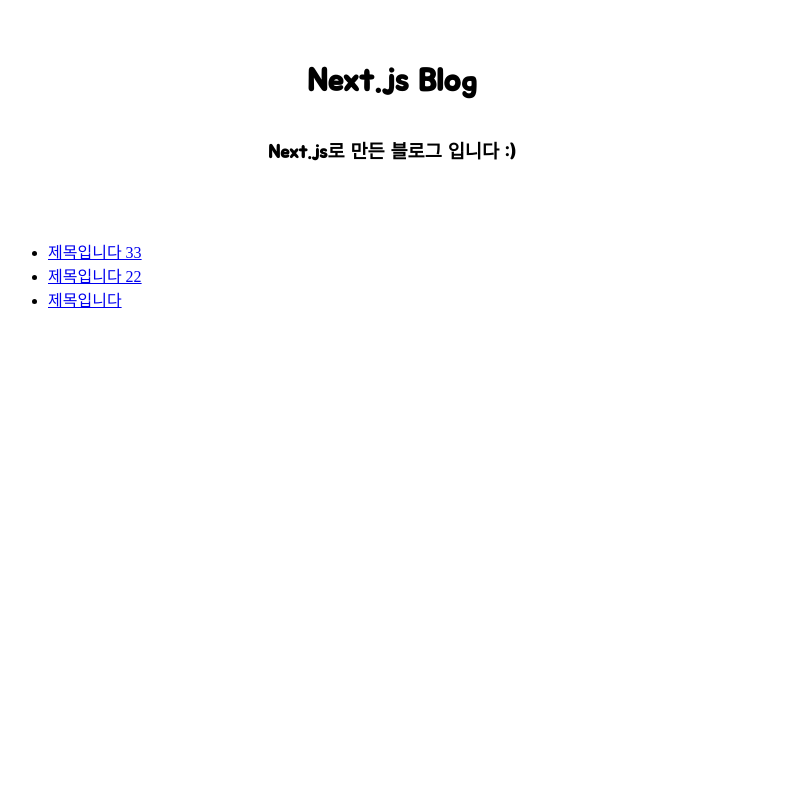
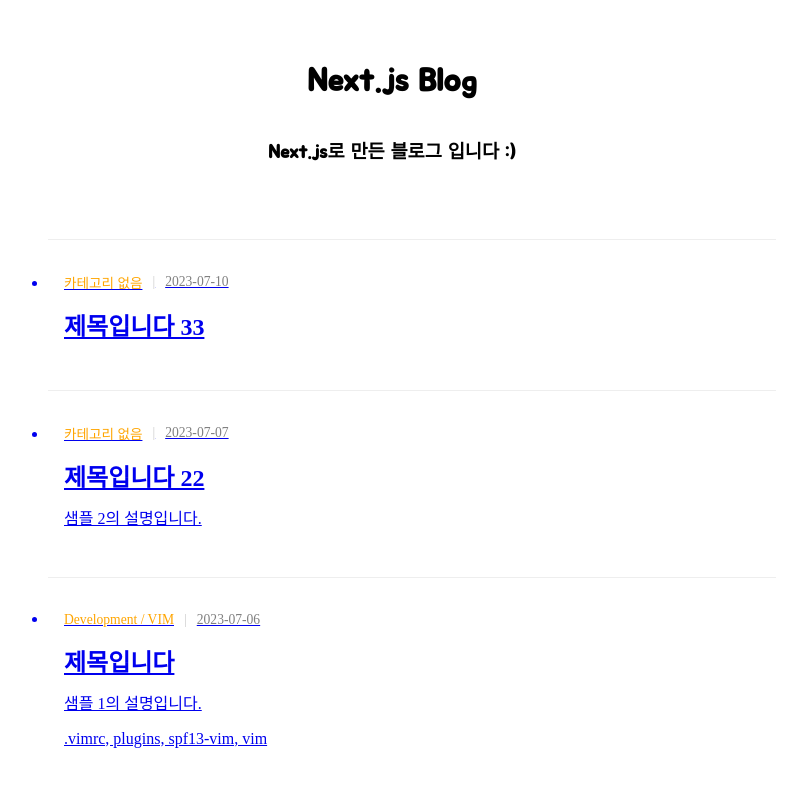
Before and after one commit to foreknowledge/nextjs-markdown-blog, a Next.js app: page / in a window 1280 px wide. Shown: the top 786 px of the page, without its empty margins (248-1055 px from the left). Built offline with nearby package versions, Linux system fonts and the light colour scheme.

Commit message:
feat: Styling post item

```diff
--- /dev/null
+++ b/src/components/post-item/PostItem.tsx
@@ -0,0 +1,23 @@
+import { PostMeta } from '@/types/post';
+import styles from './post-item.module.css';
+
+interface Props {
+  post: PostMeta;
+}
+
+export default function PostItem({ post }: Props) {
+  return (
+    <>
+      <div className={styles.topInfo}>
+        <div className={styles.categories}>
+          {post.categories?.join(' / ') ?? '카테고리 없음'}
+        </div>
+        <div className={styles.verticalDiv}>|</div>
+        <div className={styles.date}>{post.date}</div>
+      </div>
+      <h2 className={styles.title}>{post.title}</h2>
+      <div className={styles.description}>{post?.description}</div>
+      <div className={styles.tags}>{post.tags?.join(', ')}</div>
+    </>
+  );
+}
--- /dev/null
+++ b/src/components/post-item/post-item.module.css
@@ -0,0 +1,31 @@
+.topInfo {
+  display: flex;
+  align-items: center;
+  margin-bottom: 15px;
+  font-size: 0.85rem;
+}
+
+.categories {
+  color: orange;
+}
+
+.verticalDiv {
+  color: #ccc;
+  margin: 0 10px;
+}
+
+.date {
+  color: gray;
+}
+
+.title {
+  margin: 0.5em 0;
+}
+
+.description {
+  margin: 10px 0;
+}
+
+.tags {
+  margin-top: 1em;
+}
--- a/src/components/post-list/PostList.tsx
+++ /dev/null
@@ -1,18 +0,0 @@
-import { PostMeta } from '@/types/post';
-import Link from 'next/link';
-
-interface Props {
-  posts: PostMeta[];
-}
-
-export default function PostList({ posts }: Props) {
-  return (
-    <ul>
-      {posts.map((post) => (
-        <li key={post.id}>
-          <Link href={`/${post.id}`}>{post.title}</Link>
-        </li>
-      ))}
-    </ul>
-  );
-}
--- a/src/pages/index.tsx
+++ b/src/pages/index.tsx
@@ -1,10 +1,11 @@
-import PostList from '@/components/post-list/PostList';
+import PostItem from '@/components/post-item/PostItem';
 import { getAllSortedPostsData } from '@/lib/posts';
 import styles from '@/styles/home.module.css';
 import { PostMeta } from '@/types/post';
 import { GetStaticProps } from 'next';
 import { Jua } from 'next/font/google';
 import Head from 'next/head';
+import Link from 'next/link';
 
 const jua = Jua({ subsets: ['latin'], weight: ['400'] });
 
@@ -31,7 +32,15 @@
           <h1 className={styles.title}>{metadata.title}</h1>
           <h3 className={styles.description}>{metadata.description}</h3>
         </header>
-        <PostList posts={allPostsData} />
+        <ul>
+          {allPostsData.map((post) => (
+            <Link href={`/${post.id}`}>
+              <li key={post.id} className={styles.postItem}>
+                <PostItem post={post} />
+              </li>
+            </Link>
+          ))}
+        </ul>
       </main>
     </>
   );
--- a/src/styles/home.module.css
+++ b/src/styles/home.module.css
@@ -18,3 +18,8 @@
 .description {
   margin-bottom: 0.5em;
 }
+
+.postItem {
+  padding: 2em 1em;
+  border-top: 1px solid #eee;
+}
```
